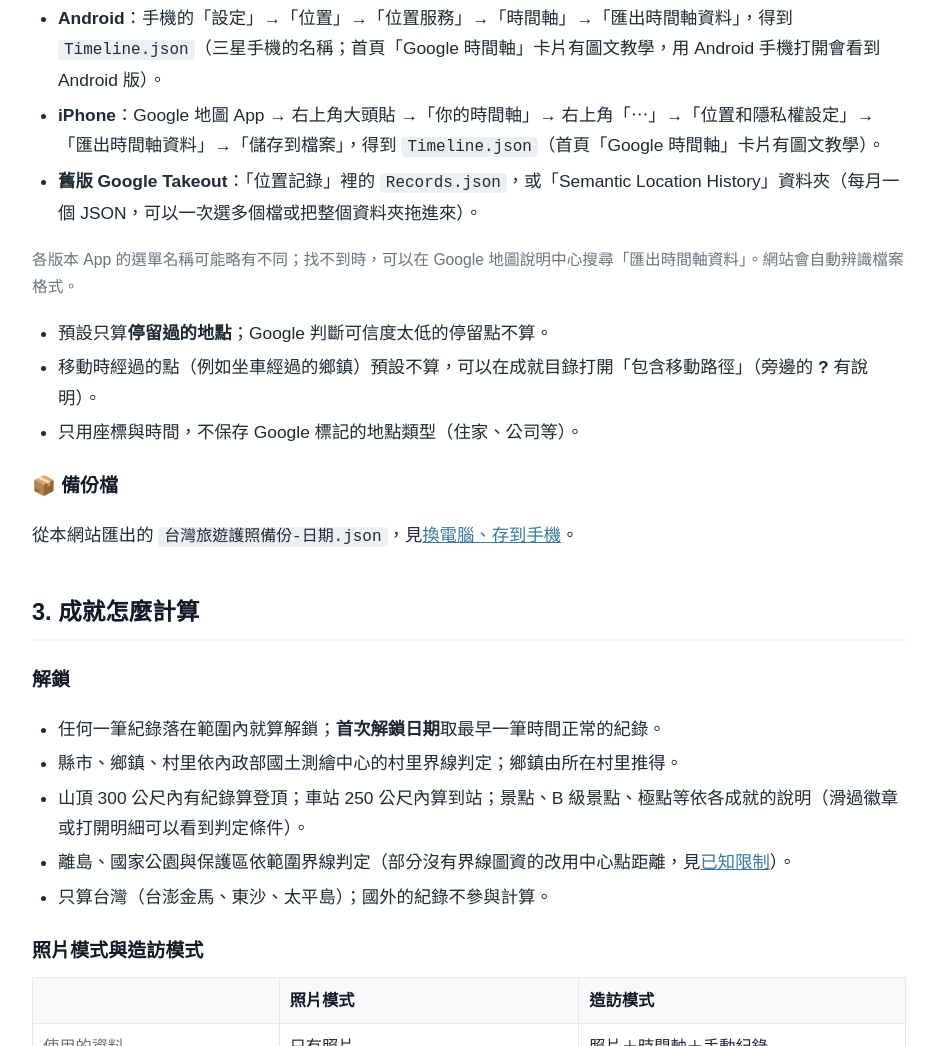
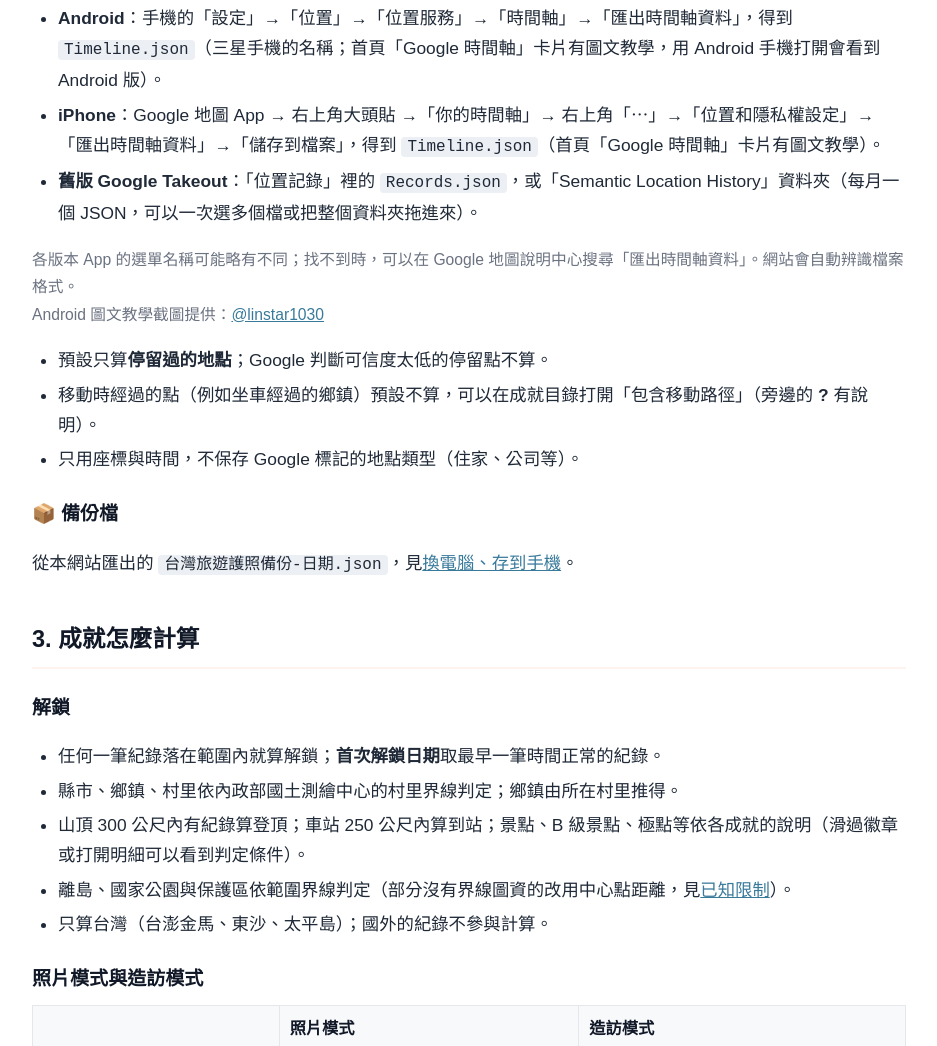
Before and after one commit to VictorChen1017/taiwan_travel_passport, a plain HTML site: page help.html in a window 1280 px wide. Shown: the part 1667-2713 px from the top of the page, without its empty margins (268-1205 px from the left). Drawn offline with Linux system fonts and the light colour scheme.

Commit message:
說明頁 Google 時間軸段落加上 Android 圖文教學截圖提供者致謝（@linstar1030）
Co-Authored-By: Claude Opus 5.5 <noreply@anthropic.com>

```diff
--- a/help.html
+++ b/help.html
@@ -87,7 +87,7 @@
             <li><b>iPhone</b>：Google 地圖 App → 右上角大頭貼 →「你的時間軸」→ 右上角「⋯」→「位置和隱私權設定」→「匯出時間軸資料」→「儲存到檔案」，得到 <code>Timeline.json</code>（首頁「Google 時間軸」卡片有圖文教學）。</li>
             <li><b>舊版 Google Takeout</b>：「位置記錄」裡的 <code>Records.json</code>，或「Semantic Location History」資料夾（每月一個 JSON，可以一次選多個檔或把整個資料夾拖進來）。</li>
         </ul>
-        <p class="hp-note">各版本 App 的選單名稱可能略有不同；找不到時，可以在 Google 地圖說明中心搜尋「匯出時間軸資料」。網站會自動辨識檔案格式。</p>
+        <p class="hp-note">各版本 App 的選單名稱可能略有不同；找不到時，可以在 Google 地圖說明中心搜尋「匯出時間軸資料」。網站會自動辨識檔案格式。<br>Android 圖文教學截圖提供：<a href="https://github.com/linstar1030" target="_blank" rel="noopener">@linstar1030</a></p>
         <ul>
             <li>預設只算<b>停留過的地點</b>；Google 判斷可信度太低的停留點不算。</li>
             <li>移動時經過的點（例如坐車經過的鄉鎮）預設不算，可以在成就目錄打開「包含移動路徑」（旁邊的 <b>?</b> 有說明）。</li>
```
